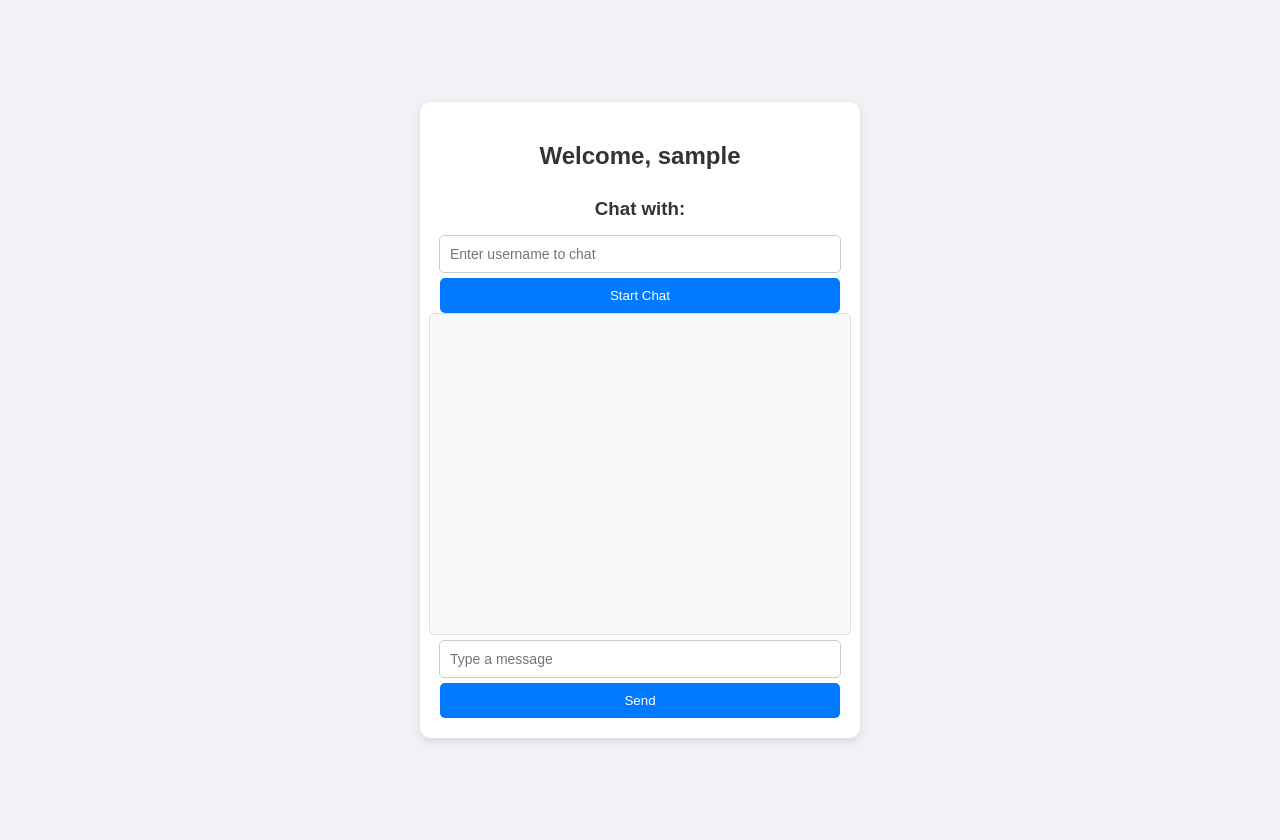
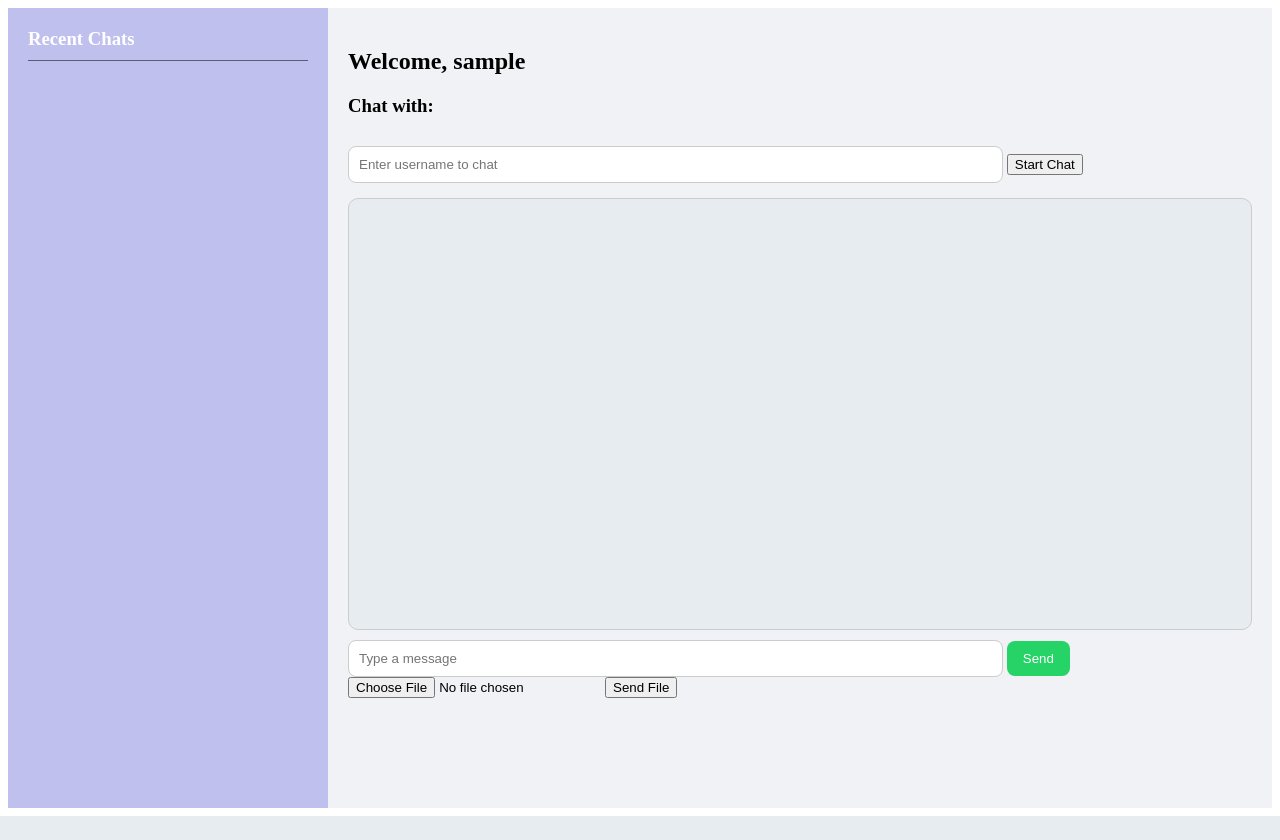
Before and after one commit to manisai11/Chat_hub, a Flask app: page /chat_page in a window 1280 px wide. After the commit the page ends 816 px from the top, so only its background shows below. Run offline with Flask 3, Linux system fonts and the light colour scheme; the visitor is signed in with stand-in values (Sample User, id 1); some libraries are stand-ins or nearby versions.

Commit message:
Updated app logic, styles, and chat template; added uploads folder

```diff
--- a/app.py
+++ b/app.py
@@ -1,24 +1,30 @@
-from flask import Flask, render_template, redirect, url_for, session, g
+from flask import Flask, render_template, redirect, url_for, session, g, request, jsonify
 from flask_login import LoginManager, login_required, current_user
 from flask_socketio import SocketIO
+from werkzeug.utils import secure_filename
 from auth import auth, User, users_collection
-from chat import create_chat_blueprint  # Change import
+from chat import create_chat_blueprint
+import os
+
+UPLOAD_FOLDER = 'static/uploads'
+ALLOWED_EXTENSIONS = {'png', 'jpg', 'jpeg', 'gif', 'pdf', 'doc', 'docx', 'txt'}
 
 app = Flask(__name__)
 app.secret_key = b'6bde59df5ac94025a9388b3f9d118430'
+app.config['UPLOAD_FOLDER'] = UPLOAD_FOLDER
 
-# Initialize Socket.IO
 socketio = SocketIO(app, cors_allowed_origins="*")
 
-# Register Blueprints
 app.register_blueprint(auth)
-chat = create_chat_blueprint(socketio)  # Pass socketio to chat
+chat = create_chat_blueprint(socketio)
 app.register_blueprint(chat)
 
-# Flask-Login Setup
 login_manager = LoginManager()
 login_manager.init_app(app)
 login_manager.login_view = "auth.login"
+
+if not os.path.exists(UPLOAD_FOLDER):
+    os.makedirs(UPLOAD_FOLDER)
 
 @login_manager.user_loader
 def load_user(user_id):
@@ -59,6 +65,23 @@ def register():
 def chat_page():
     return redirect(url_for('chat.chat_page'))
 
-# Start the app with socketio
+@app.route('/upload_file', methods=['POST'])
+@login_required
+def upload_file():
+    if 'file' not in request.files:
+        return jsonify({'error': 'No file part'}), 400
+
+    file = request.files['file']
+    if file.filename == '':
+        return jsonify({'error': 'No selected file'}), 400
+
+    if file and '.' in file.filename and file.filename.rsplit('.', 1)[1].lower() in ALLOWED_EXTENSIONS:
+        filename = secure_filename(file.filename)
+        filepath = os.path.join(app.config['UPLOAD_FOLDER'], filename)
+        file.save(filepath)
+        return jsonify({'success': True, 'filename': filename}), 200
+
+    return jsonify({'error': 'File type not allowed'}), 400
+
 if __name__ == '__main__':
     socketio.run(app, debug=True, host="0.0.0.0", port=5000)
--- a/static/css/chatting.css
+++ b/static/css/chatting.css
@@ -1,112 +1,100 @@
-/* General Styles */
-body {
-    font-family: 'Arial', sans-serif;
-    background-color: #f0f2f5;
-    margin: 0;
-    padding: 20px;
+/* Layout structure */
+#container {
     display: flex;
-    flex-direction: column;
-    align-items: center;
-    justify-content: center;
     height: 100vh;
 }
 
-/* Headings */
-h2, h3 {
-    color: #333;
-    margin-bottom: 10px;
+/* Sidebar styles */
+#sidebar {
+    width: 280px;
+    background-color: #c0c0ef;
+    color: white;
+    padding: 20px;
+    overflow-y: auto;
 }
 
-/* Chat Container */
-#chat-container {
-    width: 400px;
-    background: #ffffff;
-    padding: 20px;
-    border-radius: 10px;
-    box-shadow: 0px 4px 10px rgba(0, 0, 0, 0.1);
-    display: flex;
-    flex-direction: column;
-    align-items: center;
+#sidebar h3 {
+    margin-top: 0;
+    border-bottom: 1px solid #57606f;
+    padding-bottom: 10px;
 }
 
-/* Chat Box */
-#chat-box {
-    width: 100%;
-    height: 300px;
-    overflow-y: auto;
-    padding: 10px;
-    border-radius: 5px;
-    background-color: #f9f9f9;
-    border: 1px solid #ddd;
-    display: flex;
-    flex-direction: column;
-    gap: 5px;
+#recent-users {
+    list-style-type: none;
+    padding: 0;
+    margin: 0;
 }
 
-/* Message Styling */
-.message {
-    max-width: 70%;
-    padding: 10px 15px;
-    margin: 5px;
-    border-radius: 15px;
-    font-size: 14px;
-    word-wrap: break-word;
-    display: inline-block;
+#recent-users li {
+    background-color: #57606f;
+    padding: 10px;
+    border-radius: 8px;
+    margin-bottom: 10px;
+    cursor: pointer;
+    transition: background-color 0.3s;
 }
 
-/* Sent Messages (Right Side) */
-.sent {
-    align-self: flex-end;
-    background-color: #007bff;
-    color: white;
-    border-bottom-right-radius: 5px;
-    border-bottom-left-radius: 15px;
-    text-align: right;
+#recent-users li:hover {
+    background-color: #70a1ff;
 }
 
-/* Received Messages (Left Side) */
-.received {
-    align-self: flex-start;
-    background-color: #e0e0e0;
-    color: black;
-    border-bottom-left-radius: 5px;
-    border-bottom-right-radius: 15px;
-    text-align: left;
+/* Chat container styles */
+#chat-container {
+    flex: 1;
+    padding: 20px;
+    background-color: #f0f2f5;
 }
 
-/* Input Fields */
-input {
-    width: calc(100% - 20px);
-    padding: 10px;
-    margin: 5px 0;
+/* Chatbox styling */
+#chat-box {
+    height: 400px;
     border: 1px solid #ccc;
-    border-radius: 5px;
-    font-size: 14px;
+    border-radius: 10px;
+    padding: 15px;
+    margin-top: 15px;
+    overflow-y: auto;
+    background-color: #e6ecf0;
 }
 
-/* Buttons */
-button {
-    width: 100%;
+/* Message bubbles */
+.message {
+    padding: 10px 14px;
+    margin: 10px 0;
+    border-radius: 18px;
+    max-width: 70%;
+    word-wrap: break-word;
+    clear: both;
+}
+
+.sent {
+    background-color: #dcf8c6;
+    float: right;
+}
+
+.received {
+    background-color: #ffffff;
+    float: left;
+}
+
+/* Inputs and buttons */
+#receiver, #message {
     padding: 10px;
-    background-color: #007BFF;
+    width: 70%;
+    border-radius: 8px;
+    border: 1px solid #ccc;
+    margin-top: 10px;
+}
+
+#send {
+    padding: 10px 16px;
+    background-color: #25d366;
     color: white;
     border: none;
-    border-radius: 5px;
+    border-radius: 8px;
     cursor: pointer;
-    transition: background 0.3s ease;
+    margin-top: 10px;
 }
 
-button:hover {
-    background-color: #0056b3;
+#send:hover {
+    background-color: #128c7e;
 }
-
-/* Responsive Design */
-@media screen and (max-width: 480px) {
-    #chat-container {
-        width: 90%;
-    }
-
-    #chat-box {
-        height: 250px;
-    }
-}
--- a/templates/chat.html
+++ b/templates/chat.html
@@ -1,3 +1,4 @@
+<!-- UPDATED chat.html with File Upload Feature -->
 <!DOCTYPE html>
 <html lang="en">
 <head>
@@ -6,10 +7,17 @@
     <title>Chat</title>
     <link rel="stylesheet" href="/static/css/chatting.css">
     <script src="https://cdnjs.cloudflare.com/ajax/libs/socket.io/4.4.1/socket.io.js"></script>
-
-
 </head>
 <body>
+
+<div id="container">
+    <!-- Sidebar for recent users -->
+    <div id="sidebar">
+        <h3>Recent Chats</h3>
+        <ul id="recent-users"></ul>
+    </div>
+
+    <!-- Main chat container -->
     <div id="chat-container">
         <h2>Welcome, {{ user.username }}</h2>
 
@@ -21,6 +29,10 @@
 
         <input type="text" id="message" placeholder="Type a message">
         <button id="send" onclick="sendMessage()">Send</button>
+
+        <input type="file" id="fileInput">
+        <button onclick="sendFile()">Send File</button>
+    </div>
 </div>
 
 <script>
@@ -51,6 +63,7 @@
                 });
 
                 document.getElementById("chat-box").innerHTML += `<b>Connected to ${chatRoom}</b><br>`;
+                addToRecentUsers(chatRoom);
             } else {
                 alert("User does not exist! Please enter a valid username.");
             }
@@ -72,22 +85,57 @@
         }
 
         socket.emit("private_message", { receiver: chatRoom, message: message });
+        appendMessage(username, message, "sent");
+        document.getElementById("message").value = "";
+    }
 
-            appendMessage(username, message, "sent");
+    function sendFile() {
+        const fileInput = document.getElementById("fileInput");
+        const file = fileInput.files[0];
 
-            document.getElementById("message").value = "";
+        if (!file || chatRoom === "") {
+            alert("Please select a file and start a chat!");
+            return;
+        }
+
+        const formData = new FormData();
+        formData.append("file", file);
+        formData.append("receiver", chatRoom);
+
+        fetch("/upload_file", {
+            method: "POST",
+            body: formData
+        })
+        .then(response => response.json())
+        .then(data => {
+            appendMessage(username, `[File] ${data.filename}`, "sent");
+            fileInput.value = "";
+        })
+        .catch(error => {
+            console.error("Upload failed:", error);
+        });
     }
 
     function appendMessage(sender, message) {
         var chatBox = document.getElementById("chat-box");
         var msgDiv = document.createElement("div");
         msgDiv.classList.add("message");
-            msgDiv.textContent = message;
 
         if (sender === username) {
             msgDiv.classList.add("sent");
         } else {
             msgDiv.classList.add("received");
+        }
+
+        if (message.startsWith("[File] ")) {
+            const fileName = message.replace("[File] ", "");
+            const fileLink = document.createElement("a");
+            fileLink.href = `/static/uploads/${fileName}`;
+            fileLink.target = "_blank";
+            fileLink.textContent = `📎 ${fileName}`;
+            msgDiv.appendChild(fileLink);
+        } else {
+            msgDiv.textContent = message;
         }
 
         chatBox.appendChild(msgDiv);
@@ -97,6 +145,41 @@
     socket.on("private_message", function(data) {
         appendMessage(data.sender, data.message);
     });
+
+    function addToRecentUsers(user) {
+        let users = JSON.parse(localStorage.getItem("recentUsers")) || [];
+        if (!users.includes(user)) {
+            users.unshift(user);
+        } else {
+            users = users.filter(u => u !== user);
+            users.unshift(user);
+        }
+        if (users.length > 10) {
+            users = users.slice(0, 10);
+        }
+        localStorage.setItem("recentUsers", JSON.stringify(users));
+        renderRecentUsers();
+    }
+
+    function renderRecentUsers() {
+        const userList = document.getElementById("recent-users");
+        userList.innerHTML = "";
+
+        const users = JSON.parse(localStorage.getItem("recentUsers")) || [];
+        users.forEach(user => {
+            const li = document.createElement("li");
+            li.textContent = user;
+            li.onclick = () => {
+                document.getElementById("receiver").value = user;
+                joinChat();
+            };
+            userList.appendChild(li);
+        });
+    }
+
+    window.onload = function () {
+        renderRecentUsers();
+    };
 </script>
 
 </body>
```
Also changed, not shown: 1 other file. Lines whose indentation alone changed are shown as unchanged.
